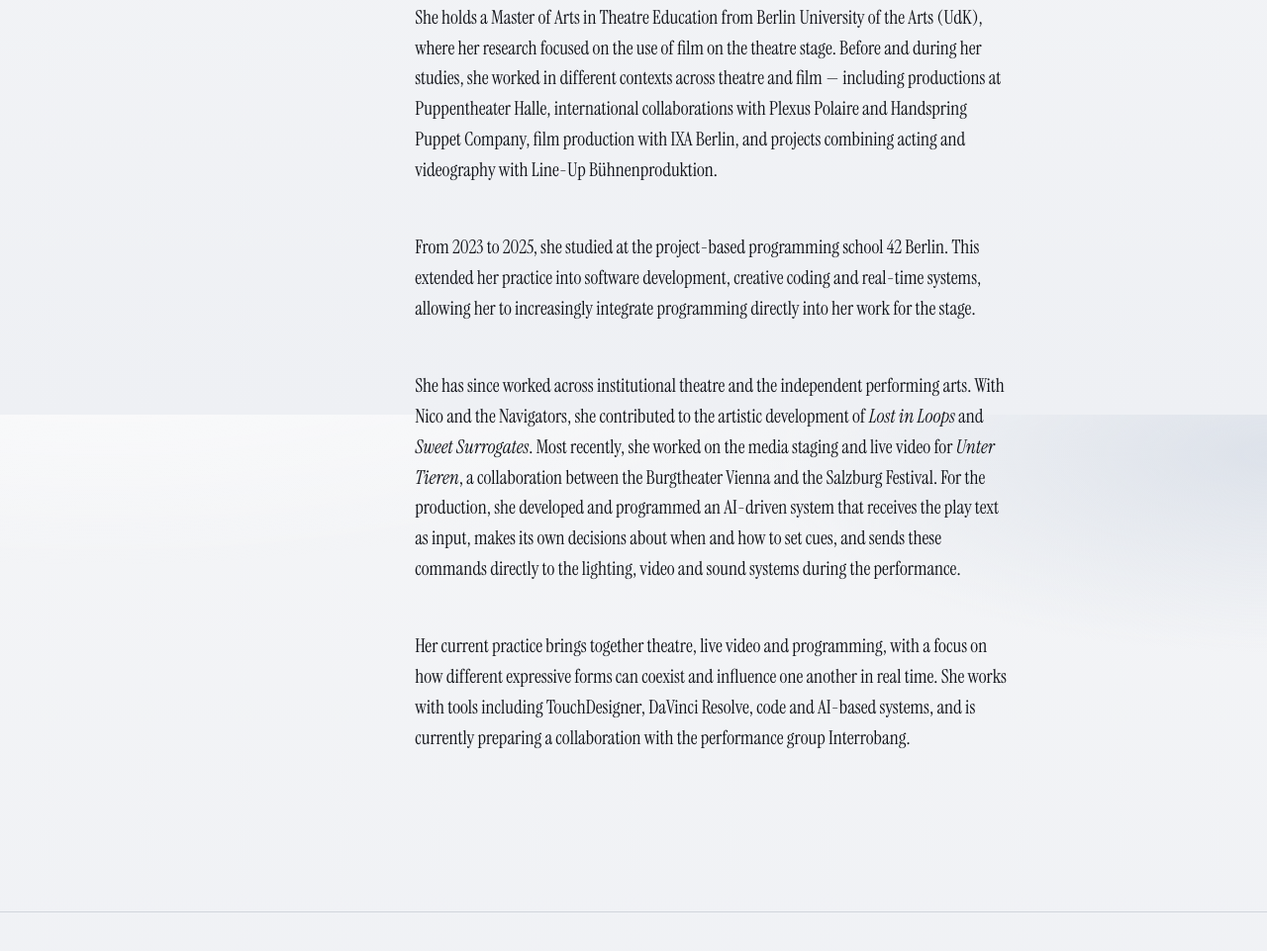
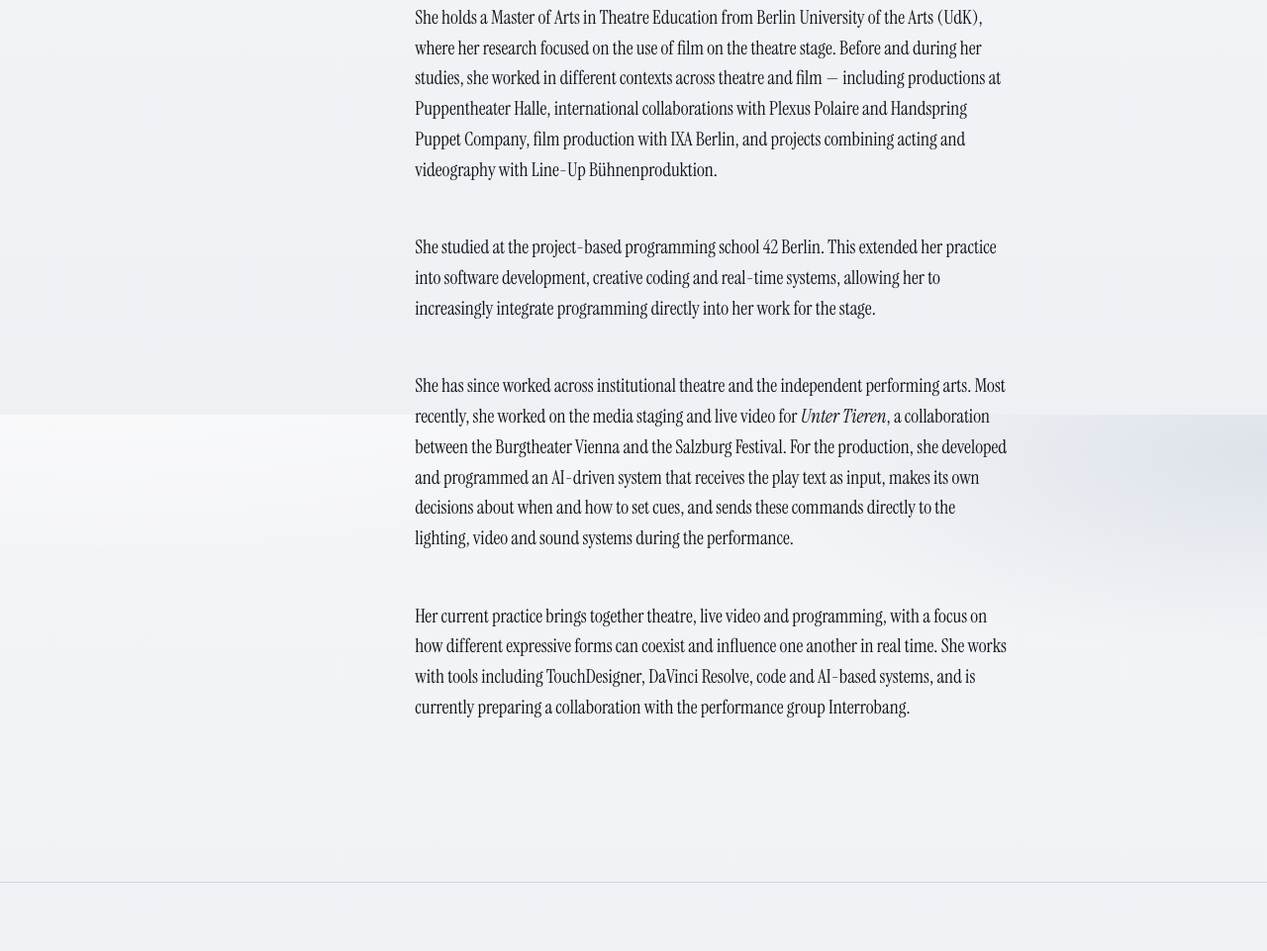
Before and after one commit to henniphilo/AboutMe, a plain HTML site: page index.html in a window 1280 px wide. Shown: the part 1181-2142 px from the top of the page at 99% size. Drawn offline with Linux system fonts and the light colour scheme.

Commit message:
about anpassung

```diff
--- a/index.html
+++ b/index.html
@@ -80,24 +80,21 @@
               videography with Line-Up Bühnenproduktion.
             </p>
             <p>
-              From 2023 to 2025, she studied at the project-based programming
-              school 42 Berlin. This extended her practice into software
-              development, creative coding and real-time systems, allowing her
-              to increasingly integrate programming directly into her work for
-              the stage.
+              She studied at the project-based programming school 42 Berlin.
+              This extended her practice into software development, creative
+              coding and real-time systems, allowing her to increasingly
+              integrate programming directly into her work for the stage.
             </p>
             <p>
               She has since worked across institutional theatre and the
-              independent performing arts. With Nico and the Navigators, she
-              contributed to the artistic development of
-              <em>Lost in Loops</em> and <em>Sweet Surrogates</em>. Most
-              recently, she worked on the media staging and live video for
-              <em>Unter Tieren</em>, a collaboration between the Burgtheater
-              Vienna and the Salzburg Festival. For the production, she
-              developed and programmed an AI-driven system that receives the
-              play text as input, makes its own decisions about when and how to
-              set cues, and sends these commands directly to the lighting, video
-              and sound systems during the performance.
+              independent performing arts. Most recently, she worked on the
+              media staging and live video for <em>Unter Tieren</em>, a
+              collaboration between the Burgtheater Vienna and the Salzburg
+              Festival. For the production, she developed and programmed an
+              AI-driven system that receives the play text as input, makes its
+              own decisions about when and how to set cues, and sends these
+              commands directly to the lighting, video and sound systems during
+              the performance.
             </p>
             <p>
               Her current practice brings together theatre, live video and
```
